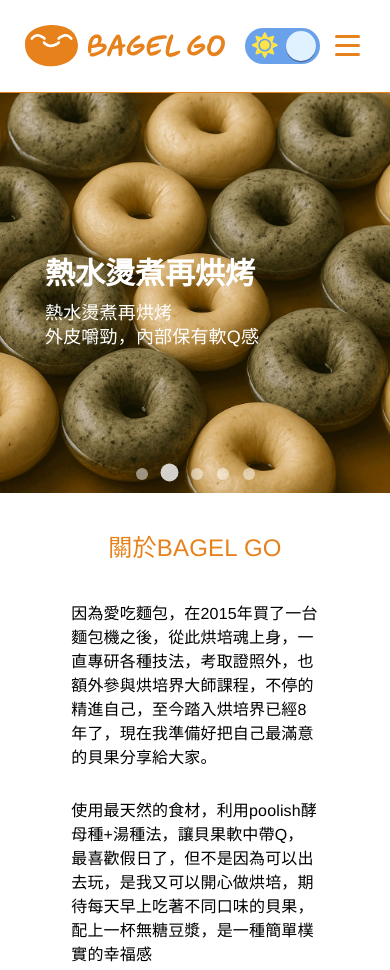
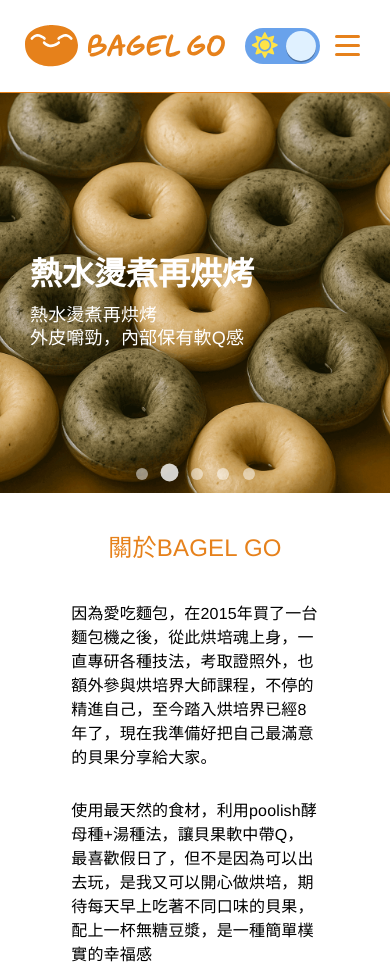
Before and after one commit to Annti230/web, a plain HTML site: page index.html in a window 390 px wide. Shown: the top 970 px of the page. Drawn offline with nearby package versions, Linux system fonts and the light colour scheme; files that its build step writes are made by us from their sources.

Commit message:
Add files via upload

```diff
--- a/scss/_rwd.scss
+++ b/scss/_rwd.scss
@@ -242,12 +242,12 @@
     font-size: 1.5rem;
   }
   .text-content {
-    padding-left: 45px;
+    padding-left: 30px;
     h4 {
-      font-size: 2.375rem;
+      font-size: 2.625rem;
     }
     h5 {
-      font-size: 1.375rem;
+      font-size: 1.5rem;
     }
   }
   .list-title {
@@ -363,7 +363,7 @@
 @media screen and (max-width: 440px) {
   .text-content {
     h4 {
-      font-size: 1.875rem;
+      font-size: 2rem;
     }
     h5 {
       font-size: 1.125rem;
```
